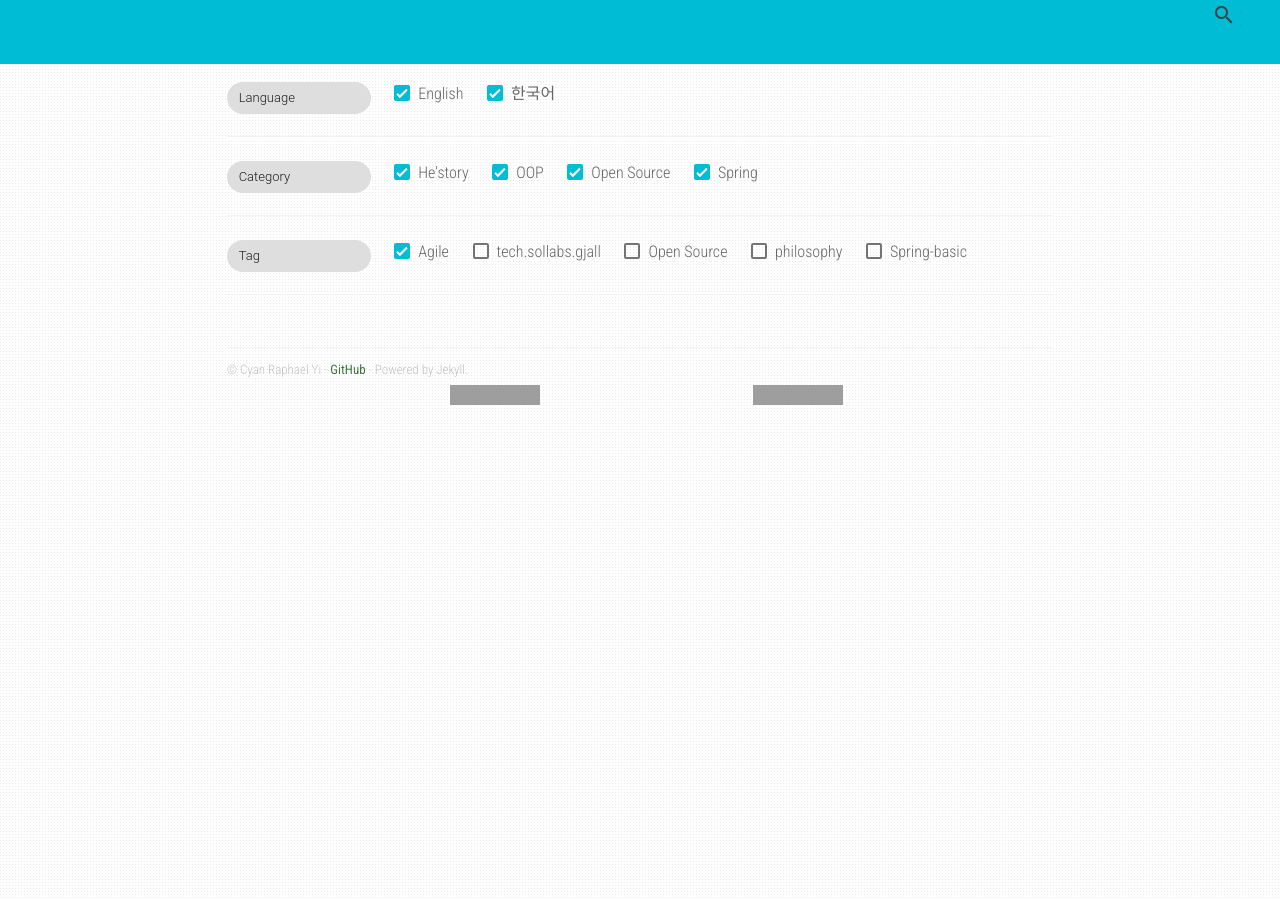
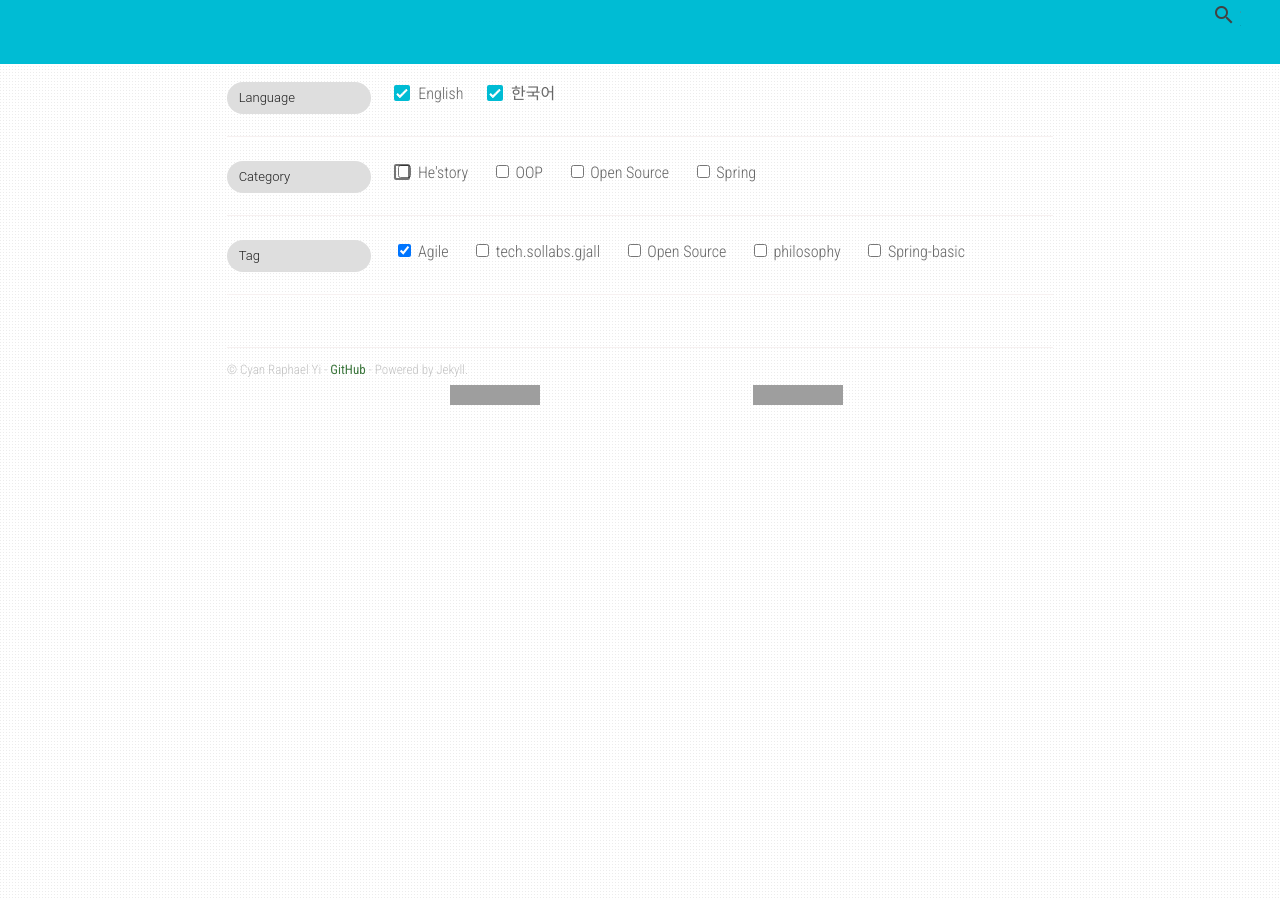
Before and after one commit to CyanRYi/sollabs-demo, a Jekyll site: the page built from _tag/agile.md, in a window 1280 px wide. Built offline with Jekyll 4.4.1, drawn with Linux system fonts in a browser that asks for light colours; nearby versions of some CDN libraries; grey boxes are pictures that could not be loaded.

Commit message:
category render 수정

```diff
--- a/_layouts/post_list.html
+++ b/_layouts/post_list.html
@@ -15,16 +15,24 @@ layout: default
     <span class="mdl-chip__text">Category</span>
 </span>
 {% for cat in site.category %}
-    {% if page.type == 'category' and page.name == cat.name %}
-        {% assign checked = 'checked' %}
+    {% if page.type != 'tags' %}
+        <label class="mdl-checkbox mdl-js-checkbox mdl-js-ripple-effect post-selector-checkbox" for="category_{{ cat.name }}">
+            <input type="checkbox" id="category_{{ cat.name }}" class="mdl-checkbox__input" checked>
+            <span class="mdl-checkbox__label">{{ cat.title }}</span>
+        </label>
+    {% else %}
+        {% if page.name == tag.name %}
+            <label class="mdl-checkbox mdl-js-checkbox mdl-js-ripple-effect post-selector-checkbox" for="category_{{ cat.name }}">
+                <input type="checkbox" id="category_{{ cat.name }}" class="mdl-checkbox__input" checked>
+                <span class="mdl-checkbox__label">{{ cat.title }}</span>
+            </label>
+        {% else %}
+            <label class="mdl-checkbox mdl-js-checkbox mdl-js-ripple-effect post-selector-checkbox" for="category_{{ cat.name }}">
+                <input type="checkbox" id="category_{{ cat.name }}" class=>
+                <span class="mdl-checkbox__label">{{ cat.title }}</span>
+            </label>
+        {% endif %}
     {% endif %}
-    {% if page.type != 'category' %}
-        {% assign checked = 'checked' %}
-    {% endif %}
-    <label class="mdl-checkbox mdl-js-checkbox mdl-js-ripple-effect post-selector-checkbox" for="category_{{ cat.name }}">
-        <input type="checkbox" id="category_{{ cat.name }}" class="mdl-checkbox__input" {{ checked }}>
-        <span class="mdl-checkbox__label">{{ cat.title }}</span>
-    </label>
 {% endfor %}
 <hr/>
 <span class="mdl-chip post-selector-chip-label">
```
